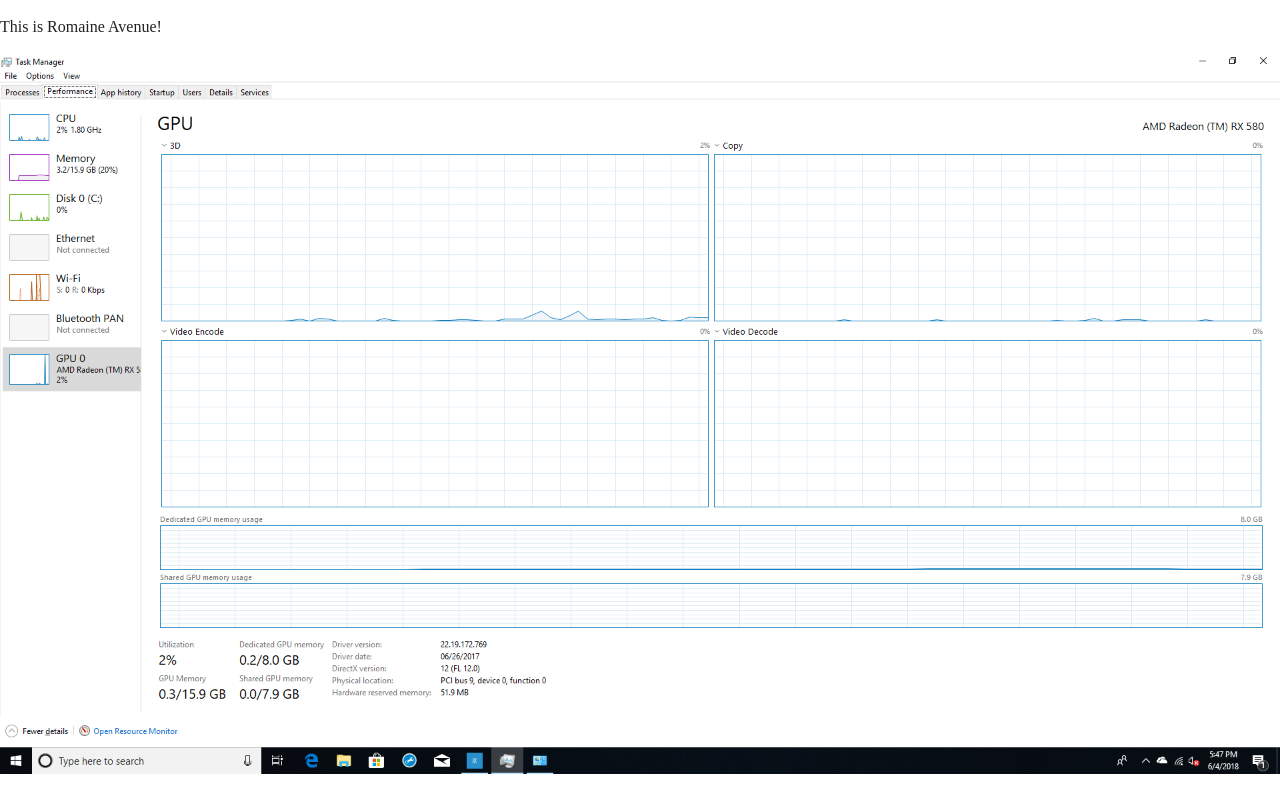
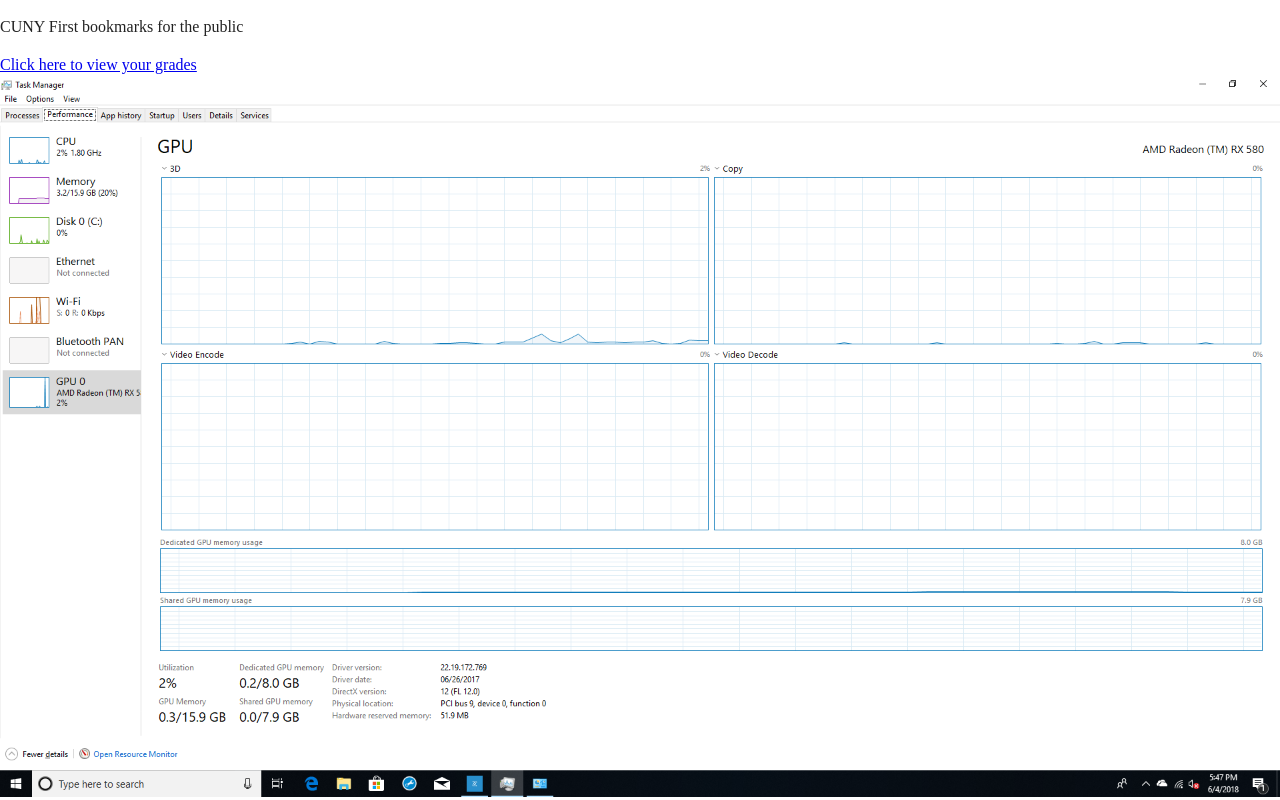
Before and after one commit to romaineavenue/romaineavenue.github.io, a plain HTML site: page index.html in a window 1280 px wide. Drawn offline with nearby package versions, Linux system fonts and the light colour scheme.

Commit message:
add cunyfirst bookmarks

```diff
--- a/index.html
+++ b/index.html
@@ -22,8 +22,13 @@
 
   <!-- Add your site or application content here -->
   <p>
-    This is Romaine Avenue!
+    CUNY First bookmarks for the public
   </p>
+  <a
+    href="https://hrsa.cunyfirst.cuny.edu/psc/cnyhcprd/EMPLOYEE/HRMS/c/SA_LEARNER_SERVICES.SSR_SSENRL_GRADE.GBL"
+  >
+    Click here to view your grades
+  </a>
   <img
     src="img/gpu.png"
     width="100%"
```
